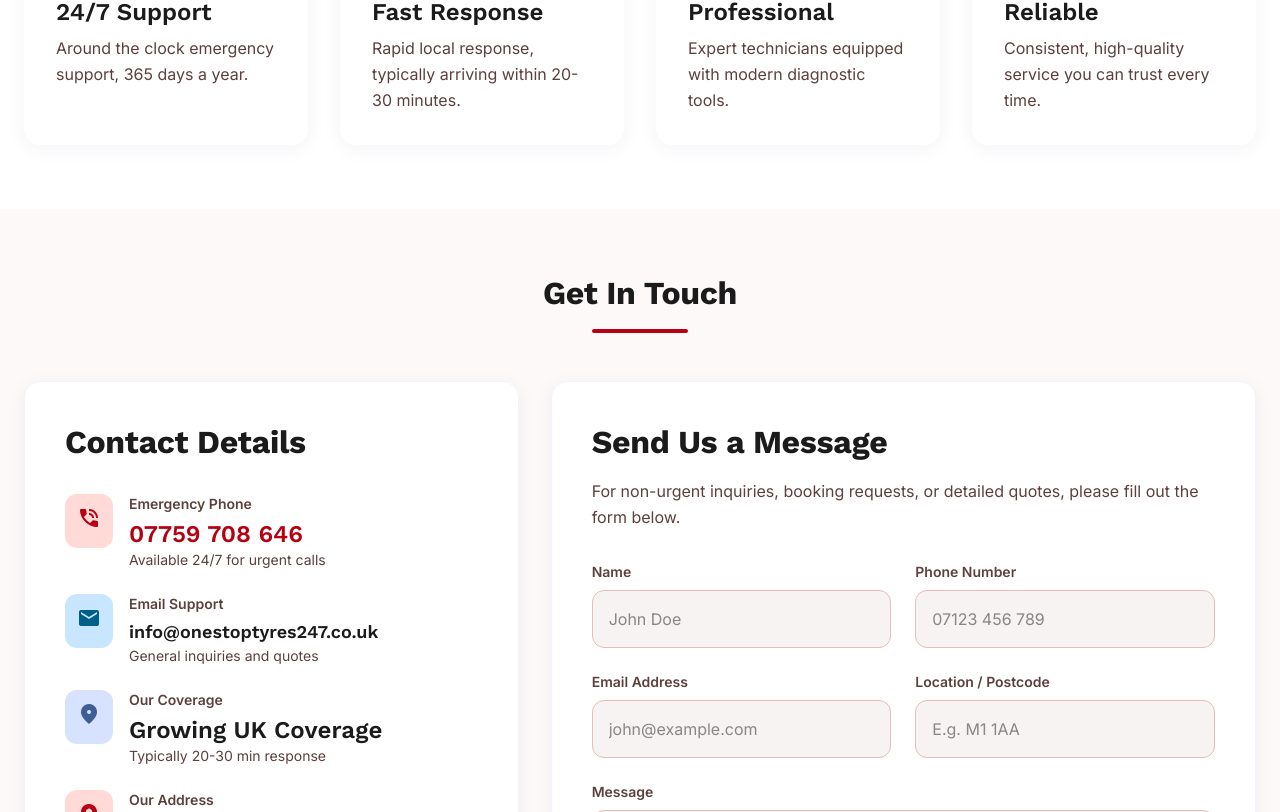
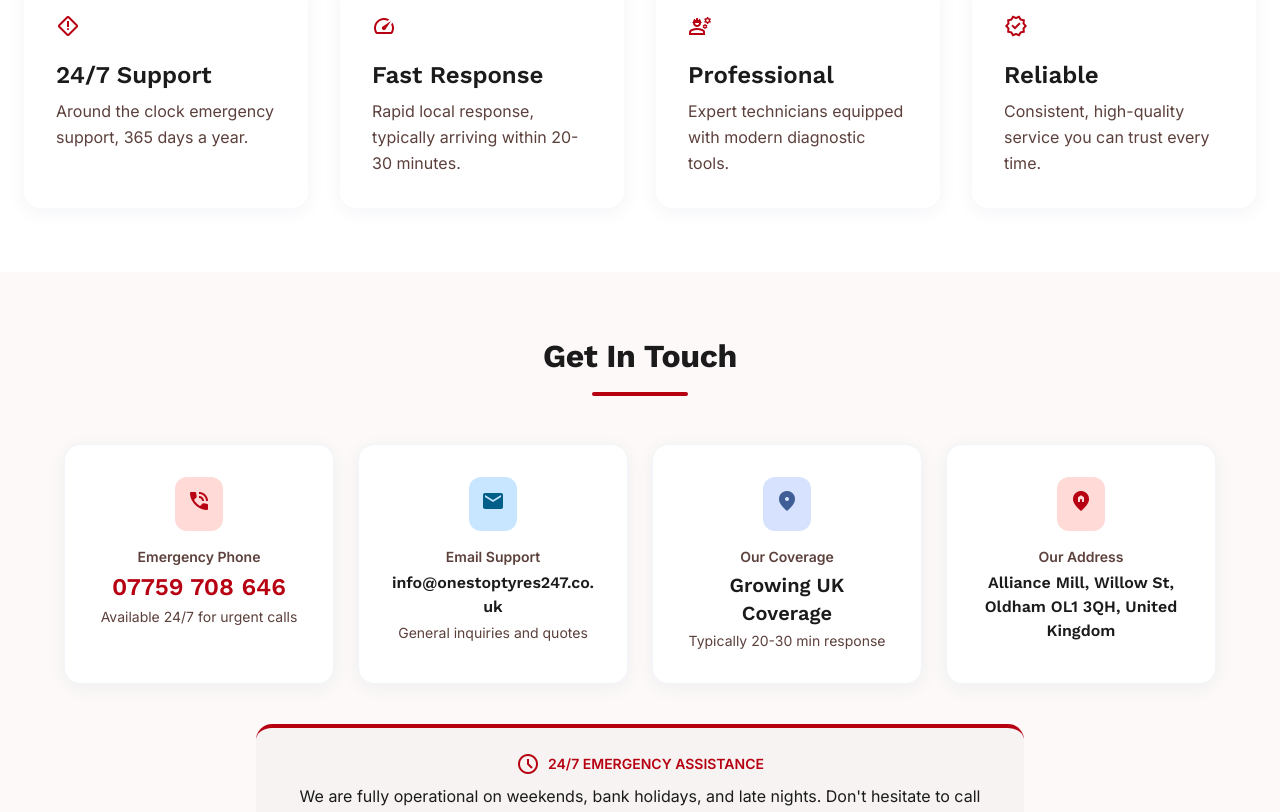
Before and after one commit to numan-ali-one-stop/new-one-stop-mobile-tyes, a Next.js app: page /contact in a window 1280 px wide. Shown: the part 1988-2800 px from the top of the page. Built offline with nearby package versions, Linux system fonts and the light colour scheme.

Commit message:
corrected the contact page

```diff
--- a/components/ContactPageClient.tsx
+++ b/components/ContactPageClient.tsx
@@ -1,30 +1,11 @@
 'use client'
 
-import { useState } from 'react'
 import { ADDRESS, MAPS_URL } from '@/lib/constants'
 import HeroMapBackground from '@/components/HeroMapBackground'
 import HeroQuoteSection from '@/components/HeroQuoteSection'
 import GoogleReviewsSection from '@/components/GoogleReviewsSection'
 
 export default function ContactPageClient() {
-  const [name, setName] = useState('')
-  const [phone, setPhone] = useState('')
-  const [email, setEmail] = useState('')
-  const [location, setLocation] = useState('')
-  const [message, setMessage] = useState('')
-
-  function handleSubmit(e: React.FormEvent) {
-    e.preventDefault()
-    const text =
-      `*New Enquiry – One Stop Mobile Tyres 24/7*\n\n` +
-      `*Name:* ${name}\n` +
-      `*Phone:* ${phone}\n` +
-      `*Email:* ${email}\n` +
-      `*Location/Postcode:* ${location}\n` +
-      `*Message:* ${message}`
-    window.open(`https://wa.me/447759708646?text=${encodeURIComponent(text)}`, '_blank')
-  }
-
   return (
     <>
       <main className="bg-[#fcf9f8] text-[#1c1b1b]" style={{ fontFamily: 'Inter, sans-serif' }}>
@@ -32,7 +13,7 @@ export default function ContactPageClient() {
         {/* HERO */}
         <section className="relative bg-[#1c1b1b] py-16 sm:py-24 overflow-hidden">
           <HeroMapBackground />
-          <div className="max-w-7xl mx-auto px-4 sm:px-6 relative z-10 text-left [text-shadow:0_1px_3px_rgba(0,0,0,0.9),0_2px_12px_rgba(0,0,0,0.7)] lg:[text-shadow:none]">
+          <div className="max-w-3xl mx-auto px-4 sm:px-6 relative z-10 text-center [text-shadow:0_1px_3px_rgba(0,0,0,0.9),0_2px_12px_rgba(0,0,0,0.7)]">
             <h1
               className="text-white mb-4 sm:mb-6 uppercase tracking-tight text-3xl sm:text-4xl md:text-5xl lg:text-6xl leading-[1.1] font-bold"
               style={{ fontFamily: 'Work Sans, sans-serif' }}
@@ -40,12 +21,31 @@ export default function ContactPageClient() {
               Contact Us
             </h1>
             <p
-              className="text-white lg:text-white/90 max-w-2xl text-base sm:text-lg leading-relaxed"
+              className="text-white mx-auto max-w-2xl text-base sm:text-lg leading-relaxed mb-8"
               style={{ fontFamily: 'Inter, sans-serif' }}
             >
-              Get in touch with our team for fast and reliable roadside assistance, wherever
-              the road takes you. We operate round the clock to keep you moving.
+              Call us now, we will arrange for a recovery technician to come to your location.
             </p>
+            <div className="flex flex-col sm:flex-row justify-center gap-3 [text-shadow:none]">
+              <a
+                href="tel:+447759708646"
+                className="bg-[#dc2626] text-white font-black px-8 py-4 rounded-xl shadow-2xl shadow-red-900/40 flex items-center justify-center gap-2.5 hover:bg-red-700 transition-all text-base sm:text-lg"
+                style={{ fontFamily: 'var(--font-work-sans)' }}
+              >
+                <span aria-hidden="true" data-nosnippet className="material-symbols-outlined text-xl" style={{ fontVariationSettings: "'FILL' 1" }}>call</span>
+                07759 708 646
+              </a>
+              <a
+                href="https://wa.me/447759708646"
+                className="bg-[#25D366] hover:bg-[#1ebe5d] text-white font-black px-8 py-4 rounded-xl shadow-2xl flex items-center justify-center gap-2.5 transition-all text-base sm:text-lg"
+                style={{ fontFamily: 'var(--font-work-sans)' }}
+              >
+                <svg className="w-5 h-5 fill-current flex-shrink-0" viewBox="0 0 24 24" aria-hidden="true">
+                  <path d="M17.472 14.382c-.297-.149-1.758-.867-2.03-.967-.273-.099-.471-.148-.67.15-.197.297-.767.966-.94 1.164-.173.199-.347.223-.644.075-.297-.15-1.255-.463-2.39-1.475-.883-.788-1.48-1.761-1.653-2.059-.173-.297-.018-.458.13-.606.134-.133.298-.347.446-.52.149-.174.198-.298.298-.497.099-.198.05-.371-.025-.52-.075-.149-.669-1.612-.916-2.207-.242-.579-.487-.5-.669-.51-.173-.008-.371-.01-.57-.01-.198 0-.52.074-.792.372-.272.297-1.04 1.016-1.04 2.479 0 1.462 1.065 2.875 1.213 3.074.149.198 2.096 3.2 5.077 4.487.709.306 1.262.489 1.694.625.712.227 1.36.195 1.871.118.571-.085 1.758-.719 2.006-1.413.248-.694.248-1.289.173-1.413-.074-.124-.272-.198-.57-.347m-5.421 7.403h-.004a9.87 9.87 0 01-5.031-1.378l-.361-.214-3.741.982.998-3.648-.235-.374a9.86 9.86 0 01-1.51-5.26c.001-5.45 4.436-9.884 9.888-9.884 2.64 0 5.122 1.03 6.988 2.898a9.825 9.825 0 012.893 6.994c-.003 5.45-4.437 9.884-9.885 9.884m8.413-18.297A11.815 11.815 0 0012.05 0C5.495 0 .16 5.335.157 11.892c0 2.096.547 4.142 1.588 5.945L.057 24l6.305-1.654a11.882 11.882 0 005.683 1.448h.005c6.554 0 11.89-5.335 11.893-11.893a11.821 11.821 0 00-3.48-8.413z" />
+                </svg>
+                WhatsApp Us
+              </a>
+            </div>
           </div>
         </section>
 
@@ -100,8 +100,9 @@ export default function ContactPageClient() {
           </div>
         </section>
 
-        {/* GET IN TOUCH: contact details + message form */}
-        <section id="get-in-touch" className="py-12 sm:py-16 px-4 sm:px-6 max-w-7xl mx-auto">
+        {/* GET IN TOUCH */}
+        <section id="get-in-touch" className="py-12 sm:py-16 px-4 sm:px-6">
+          <div className="max-w-6xl mx-auto">
             <div className="text-center mb-10 sm:mb-12">
               <h2
                 className="text-[#1c1b1b] mb-4 text-2xl sm:text-3xl lg:text-[32px] leading-tight font-bold"
@@ -114,238 +115,57 @@ export default function ContactPageClient() {
               </h2>
               <div className="h-1 w-24 bg-[#b70011] mx-auto rounded-full" />
             </div>
-          <div className="grid grid-cols-1 lg:grid-cols-12 gap-6 sm:gap-8">
 
-            {/* LEFT: Contact details */}
-            <div className="lg:col-span-5 space-y-6 sm:space-y-8">
+            <div className="grid grid-cols-1 sm:grid-cols-2 lg:grid-cols-4 gap-4 sm:gap-6">
+              {[
+                { icon: 'phone_in_talk', iconClass: 'bg-[#ffdad6] text-[#b70011]', label: 'Emergency Phone', value: '07759 708 646', href: 'tel:+447759708646', note: 'Available 24/7 for urgent calls', valueClass: 'text-[#b70011] text-xl sm:text-2xl' },
+                { icon: 'mail', iconClass: 'bg-[#c8e6ff] text-[#005f88]', label: 'Email Support', value: 'info@onestoptyres247.co.uk', href: 'mailto:info@onestoptyres247.co.uk', note: 'General inquiries and quotes', valueClass: 'text-[#1c1b1b] text-base break-all' },
+                { icon: 'location_on', iconClass: 'bg-[#d7e2ff] text-[#3e5e95]', label: 'Our Coverage', value: 'Growing UK Coverage', note: 'Typically 20-30 min response', valueClass: 'text-[#1c1b1b] text-lg sm:text-xl' },
+                { icon: 'home_pin', iconClass: 'bg-[#ffdad6] text-[#b70011]', label: 'Our Address', value: ADDRESS, href: MAPS_URL, external: true, valueClass: 'text-[#1c1b1b] text-base' },
+              ].map((item) => (
                 <div
-                className="bg-white p-6 sm:p-10 rounded-xl border border-slate-100"
+                  key={item.label}
+                  className="bg-white p-6 sm:p-8 rounded-xl border border-slate-100 flex flex-col items-center text-center"
                   style={{ boxShadow: '0px 4px 20px rgba(0,45,98,0.05)' }}
                 >
-                <h2
-                  className="text-[#1c1b1b] mb-6 sm:mb-8 text-2xl sm:text-3xl lg:text-[32px] leading-tight font-bold"
-                  style={{
-                    fontFamily: 'Work Sans, sans-serif',
-                    letterSpacing: '-0.01em',
-                  }}
-                >
-                  Contact Details
-                </h2>
-                <div className="space-y-5 sm:space-y-6">
-                  {/* Phone */}
-                  <div className="flex items-start gap-3 sm:gap-4">
-                    <div className="bg-[#ffdad6] p-2.5 sm:p-3 rounded-lg text-[#b70011] shrink-0">
+                  <div className={`${item.iconClass} p-3 rounded-lg mb-4`}>
                     <span aria-hidden="true" data-nosnippet
-                        className="material-symbols-outlined text-xl sm:text-2xl"
+                      className="material-symbols-outlined text-2xl"
                       style={{ fontVariationSettings: "'FILL' 1" }}
                     >
-                        phone_in_talk
+                      {item.icon}
                     </span>
                   </div>
-                    <div className="min-w-0">
-                      <p className="text-[#5c403c] mb-1 text-sm font-semibold">
-                        Emergency Phone
-                      </p>
-                      <div className="flex flex-wrap items-center gap-x-2 gap-y-1">
-                        <p
-                          className="text-[#b70011] text-lg sm:text-xl lg:text-2xl font-semibold break-all"
+                  <p className="text-[#5c403c] mb-1 text-sm font-semibold">{item.label}</p>
+                  {item.href ? (
+                    <a
+                      href={item.href}
+                      {...(item.external ? { target: '_blank', rel: 'noopener noreferrer' } : {})}
+                      className={`${item.valueClass} font-semibold hover:text-[#b70011] transition-colors`}
                       style={{ fontFamily: 'Work Sans, sans-serif' }}
                     >
-                          07759 708 646
+                      {item.value}
+                    </a>
+                  ) : (
+                    <p className={`${item.valueClass} font-semibold`} style={{ fontFamily: 'Work Sans, sans-serif' }}>
+                      {item.value}
                     </p>
+                  )}
+                  {item.note && <p className="text-xs sm:text-sm text-[#5c403c] mt-1">{item.note}</p>}
                 </div>
-                      <p className="text-xs sm:text-sm text-[#5c403c]">Available 24/7 for urgent calls</p>
-                    </div>
-                  </div>
-                  {/* Email */}
-                  <div className="flex items-start gap-3 sm:gap-4">
-                    <div className="bg-[#c8e6ff] p-2.5 sm:p-3 rounded-lg text-[#005f88] shrink-0">
-                      <span aria-hidden="true" data-nosnippet
-                        className="material-symbols-outlined text-xl sm:text-2xl"
-                        style={{ fontVariationSettings: "'FILL' 1" }}
-                      >
-                        mail
-                      </span>
-                    </div>
-                    <div className="min-w-0">
-                      <p className="text-[#5c403c] mb-1 text-sm font-semibold">
-                        Email Support
-                      </p>
-                      <p
-                        className="text-[#1c1b1b] text-base lg:text-lg font-semibold break-all"
-                        style={{ fontFamily: 'Work Sans, sans-serif' }}
-                      >
-                        info@onestoptyres247.co.uk
-                      </p>
-                      <p className="text-xs sm:text-sm text-[#5c403c]">General inquiries and quotes</p>
-                    </div>
-                  </div>
-                  {/* Coverage */}
-                  <div className="flex items-start gap-3 sm:gap-4">
-                    <div className="bg-[#d7e2ff] p-2.5 sm:p-3 rounded-lg text-[#3e5e95] shrink-0">
-                      <span aria-hidden="true" data-nosnippet
-                        className="material-symbols-outlined text-xl sm:text-2xl"
-                        style={{ fontVariationSettings: "'FILL' 1" }}
-                      >
-                        location_on
-                      </span>
-                    </div>
-                    <div className="min-w-0">
-                      <p className="text-[#5c403c] mb-1 text-sm font-semibold">
-                        Our Coverage
-                      </p>
-                      <p
-                        className="text-[#1c1b1b] text-lg sm:text-xl lg:text-2xl font-semibold"
-                        style={{ fontFamily: 'Work Sans, sans-serif' }}
-                      >
-                        Growing UK Coverage
-                      </p>
-                      <p className="text-xs sm:text-sm text-[#5c403c]">Typically 20-30 min response</p>
-                    </div>
-                  </div>
-                  {/* Address */}
-                  <div className="flex items-start gap-3 sm:gap-4">
-                    <div className="bg-[#ffdad6] p-2.5 sm:p-3 rounded-lg text-[#b70011] shrink-0">
-                      <span aria-hidden="true" data-nosnippet
-                        className="material-symbols-outlined text-xl sm:text-2xl"
-                        style={{ fontVariationSettings: "'FILL' 1" }}
-                      >
-                        home_pin
-                      </span>
-                    </div>
-                    <div className="min-w-0">
-                      <p className="text-[#5c403c] mb-1 text-sm font-semibold">
-                        Our Address
-                      </p>
-                      <a
-                        href={MAPS_URL}
-                        target="_blank"
-                        rel="noopener noreferrer"
-                        className="text-[#1c1b1b] text-base lg:text-lg font-semibold hover:text-[#b70011] transition-colors inline-block"
-                        style={{ fontFamily: 'Work Sans, sans-serif' }}
-                      >
-                        {ADDRESS}
-                      </a>
-                    </div>
-                  </div>
+              ))}
             </div>
 
             {/* 24/7 note */}
-                <div className="mt-8 sm:mt-12 p-4 sm:p-6 bg-[#f6f3f2] rounded-lg" style={{ borderLeft: '4px solid #b70011' }}>
-                  <h3 className="text-[#b70011] mb-2 flex items-center gap-2 text-sm font-semibold">
+            <div className="mt-8 sm:mt-10 max-w-3xl mx-auto p-5 sm:p-6 bg-[#f6f3f2] rounded-xl border-t-4 border-[#b70011] text-center">
+              <h3 className="text-[#b70011] mb-2 flex items-center justify-center gap-2 text-sm font-semibold">
                 <span aria-hidden="true" data-nosnippet className="material-symbols-outlined text-sm">schedule</span>
                 24/7 EMERGENCY ASSISTANCE
               </h3>
-                  <p className="text-xs sm:text-sm text-[#1c1b1b]">
+              <p className="text-sm sm:text-base text-[#1c1b1b]">
                 We are fully operational on weekends, bank holidays, and late nights. Don&apos;t
                 hesitate to call anytime.
               </p>
-                </div>
-              </div>
-            </div>
-
-            {/* RIGHT: Contact form */}
-            <div className="lg:col-span-7">
-              <div
-                className="bg-white p-6 sm:p-10 rounded-xl border border-slate-100"
-                style={{ boxShadow: '0px 4px 20px rgba(0,45,98,0.05)' }}
-              >
-                <h2
-                  className="text-[#1c1b1b] mb-3 sm:mb-4 text-2xl sm:text-3xl lg:text-[32px] leading-tight font-bold"
-                  style={{
-                    fontFamily: 'Work Sans, sans-serif',
-                    letterSpacing: '-0.01em',
-                  }}
-                >
-                  Send Us a Message
-                </h2>
-                <p className="text-[#5c403c] mb-6 sm:mb-8 text-base leading-relaxed">
-                  For non-urgent inquiries, booking requests, or detailed quotes, please fill out the
-                  form below.
-                </p>
-                <form className="space-y-4 sm:space-y-6" onSubmit={handleSubmit}>
-                  <div className="grid grid-cols-1 sm:grid-cols-2 gap-4 sm:gap-6">
-                    <div>
-                      <label className="block text-[#5c403c] mb-2 text-sm font-semibold">
-                        Name
-                      </label>
-                      <input
-                        type="text"
-                        placeholder="John Doe"
-                        required
-                        value={name}
-                        onChange={(e) => setName(e.target.value)}
-                        className="w-full p-3 sm:p-4 bg-[#f6f3f2] border border-[#e6bdb8] rounded-lg focus:outline-none focus:border-[#3e5e95] transition-all text-base"
-                      />
-                    </div>
-                    <div>
-                      <label className="block text-[#5c403c] mb-2 text-sm font-semibold">
-                        Phone Number
-                      </label>
-                      <input
-                        type="tel"
-                        placeholder="07123 456 789"
-                        required
-                        value={phone}
-                        onChange={(e) => setPhone(e.target.value)}
-                        className="w-full p-3 sm:p-4 bg-[#f6f3f2] border border-[#e6bdb8] rounded-lg focus:outline-none focus:border-[#3e5e95] transition-all text-base"
-                      />
-                    </div>
-                  </div>
-                  <div className="grid grid-cols-1 sm:grid-cols-2 gap-4 sm:gap-6">
-                    <div>
-                      <label className="block text-[#5c403c] mb-2 text-sm font-semibold">
-                        Email Address
-                      </label>
-                      <input
-                        type="email"
-                        placeholder="john@example.com"
-                        value={email}
-                        onChange={(e) => setEmail(e.target.value)}
-                        className="w-full p-3 sm:p-4 bg-[#f6f3f2] border border-[#e6bdb8] rounded-lg focus:outline-none focus:border-[#3e5e95] transition-all text-base"
-                      />
-                    </div>
-                    <div>
-                      <label className="block text-[#5c403c] mb-2 text-sm font-semibold">
-                        Location / Postcode
-                      </label>
-                      <input
-                        type="text"
-                        placeholder="E.g. M1 1AA"
-                        value={location}
-                        onChange={(e) => setLocation(e.target.value)}
-                        className="w-full p-3 sm:p-4 bg-[#f6f3f2] border border-[#e6bdb8] rounded-lg focus:outline-none focus:border-[#3e5e95] transition-all text-base"
-                      />
-                    </div>
-                  </div>
-                  <div>
-                    <label className="block text-[#5c403c] mb-2 text-sm font-semibold">
-                      Message
-                    </label>
-                    <textarea
-                      rows={4}
-                      placeholder="Please describe your service requirements..."
-                      required
-                      value={message}
-                      onChange={(e) => setMessage(e.target.value)}
-                      className="w-full p-3 sm:p-4 bg-[#f6f3f2] border border-[#e6bdb8] rounded-lg focus:outline-none focus:border-[#3e5e95] transition-all text-base"
-                    />
-                  </div>
-                  <button
-                    type="submit"
-                    className="w-full sm:w-auto bg-[#25D366] hover:bg-[#1ebe5d] text-white px-6 sm:px-10 py-3 sm:py-4 rounded-lg active:opacity-80 active:scale-95 transition-all text-base sm:text-xl font-bold flex items-center gap-2"
-                    style={{
-                      fontFamily: 'Work Sans, sans-serif',
-                      letterSpacing: '0.02em',
-                    }}
-                  >
-                    <svg className="w-5 h-5 fill-current shrink-0" viewBox="0 0 24 24" aria-hidden="true">
-                      <path d="M17.472 14.382c-.297-.149-1.758-.867-2.03-.967-.273-.099-.471-.148-.67.15-.197.297-.767.966-.94 1.164-.173.199-.347.223-.644.075-.297-.15-1.255-.463-2.39-1.475-.883-.788-1.48-1.761-1.653-2.059-.173-.297-.018-.458.13-.606.134-.133.298-.347.446-.52.149-.174.198-.298.298-.497.099-.198.05-.371-.025-.52-.075-.149-.669-1.612-.916-2.207-.242-.579-.487-.5-.669-.51-.173-.008-.371-.01-.57-.01-.198 0-.52.074-.792.372-.272.297-1.04 1.016-1.04 2.479 0 1.462 1.065 2.875 1.213 3.074.149.198 2.096 3.2 5.077 4.487.709.306 1.262.489 1.694.625.712.227 1.36.195 1.871.118.571-.085 1.758-.719 2.006-1.413.248-.694.248-1.289.173-1.413-.074-.124-.272-.198-.57-.347m-5.421 7.403h-.004a9.87 9.87 0 01-5.031-1.378l-.361-.214-3.741.982.998-3.648-.235-.374a9.86 9.86 0 01-1.51-5.26c.001-5.45 4.436-9.884 9.888-9.884 2.64 0 5.122 1.03 6.988 2.898a9.825 9.825 0 012.893 6.994c-.003 5.45-4.437 9.884-9.885 9.884m8.413-18.297A11.815 11.815 0 0012.05 0C5.495 0 .16 5.335.157 11.892c0 2.096.547 4.142 1.588 5.945L.057 24l6.305-1.654a11.882 11.882 0 005.683 1.448h.005c6.554 0 11.89-5.335 11.893-11.893a11.821 11.821 0 00-3.48-8.413z" />
-                    </svg>
-                    Send via WhatsApp
-                  </button>
-                </form>
-              </div>
             </div>
           </div>
         </section>
--- a/components/Footer.tsx
+++ b/components/Footer.tsx
@@ -148,15 +148,8 @@ export default function Footer() {
           </p>
           {isContactPage && (
             <p className="text-slate-600 text-[10px] sm:text-[11px] text-center sm:text-right">
-              Designed &amp; Developed By{' '}
-              <a
-                href="https://linkedo.co.uk"
-                rel="nofollow noopener noreferrer"
-                target="_blank"
-                className="text-slate-400 hover:text-[#FF4444] transition-colors font-semibold"
-              >
-                Linkedo
-              </a>
+              Design &amp; Developed by{' '}
+              <span className="text-slate-400 font-semibold">UPTIME MARKETING</span>
             </p>
           )}
         </div>
```
Lines whose indentation alone changed are shown as unchanged.
